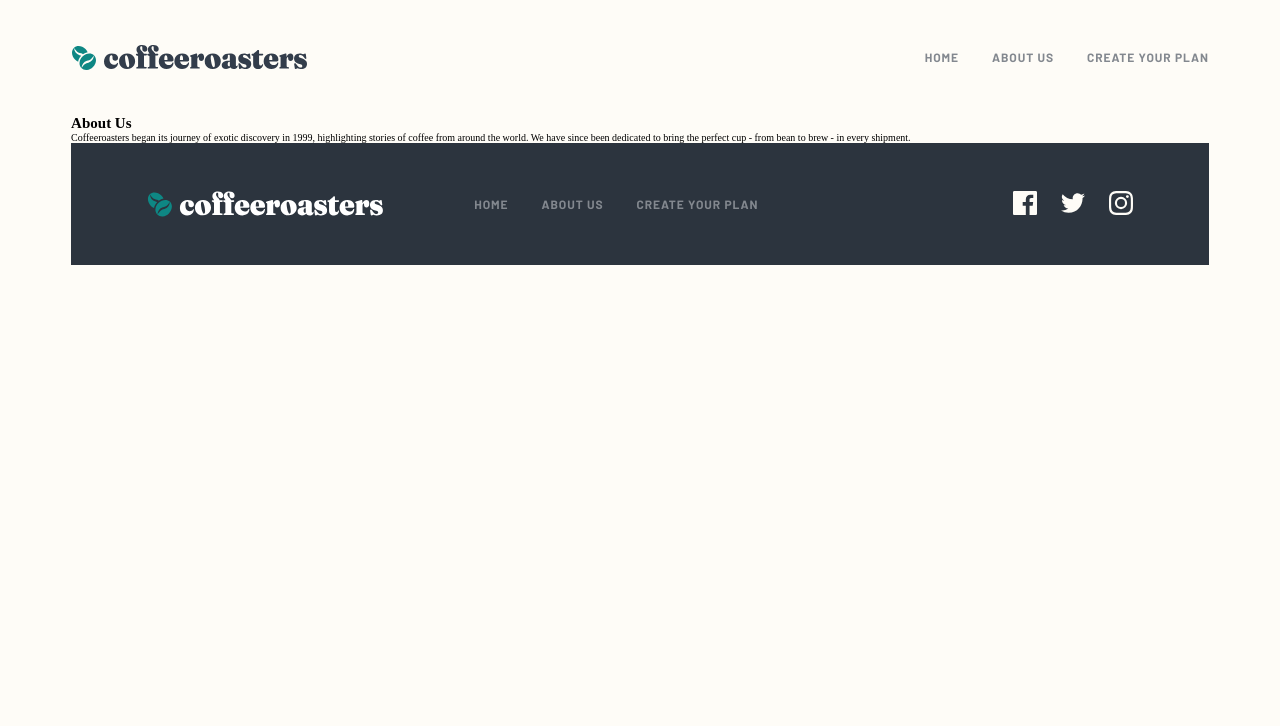
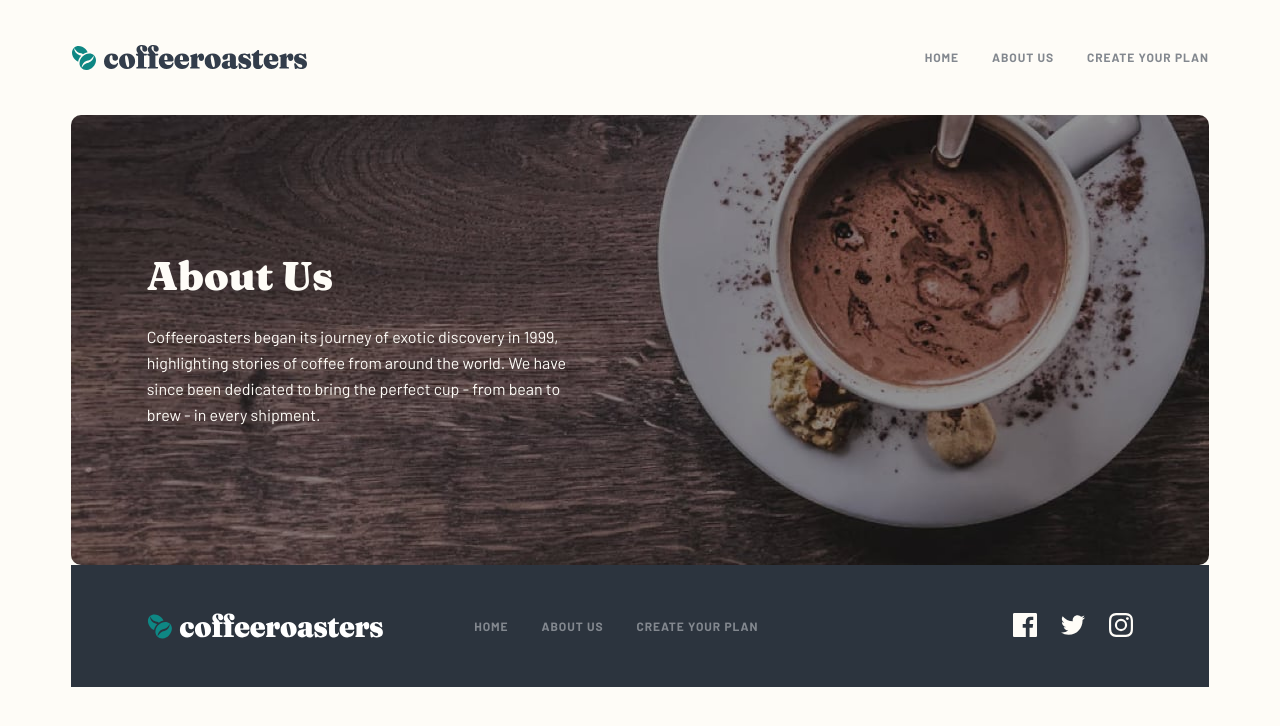
Before and after one commit to VladimirVolvakov/coffeeroasters-react-app, a React (Create React App) app: page / in a window 1280 px wide. Shown: the top 726 px of the page. Built offline with nearby package versions, Linux system fonts and the light colour scheme; the HTML template or start-up script is replaced by a standard one.

Commit message:
style: add styles for SectionAboutUs conponent

```diff
--- a/src/layout/SectionAboutUs.css
+++ b/src/layout/SectionAboutUs.css
@@ -0,0 +1,21 @@
+.about-us {
+  height: 45rem;
+  border-radius: 1rem;
+  background: url("../../public/assets/about/desktop/image-hero-whitecup.jpg"),
+    lightgray 0px 0px / 100% 100% no-repeat;
+  background-size: cover;
+  background-position: center;
+  padding-left: 6.64%;
+  display: flex;
+  align-items: center;
+}
+
+.about-us__heading {
+  color: var(--color-cream);
+}
+
+.about-us__subheading {
+  width: 44.5rem;
+  margin-top: 2.4rem;
+  color: var(--color-cream);
+}
--- a/src/layout/SectionAboutUs.jsx
+++ b/src/layout/SectionAboutUs.jsx
@@ -1,9 +1,12 @@
+import "../index.css";
+import "./SectionAboutUs.css";
+
 const SectionAboutUs = () => {
   return (
     <section className="about-us">
-      <div>
-        <h1>About Us</h1>
-        <p>
+      <div className="about-us__text-container">
+        <h1 className="heading-lg about-us__heading">About Us</h1>
+        <p className="font-body about-us__subheading">
           Coffeeroasters began its journey of exotic discovery in 1999,
           highlighting stories of coffee from around the world. We have since
           been dedicated to bring the perfect cup - from bean to brew - in every
```
Also changed, not shown: public/assets/about/desktop/image-hero-whitecup.jpg (added).
